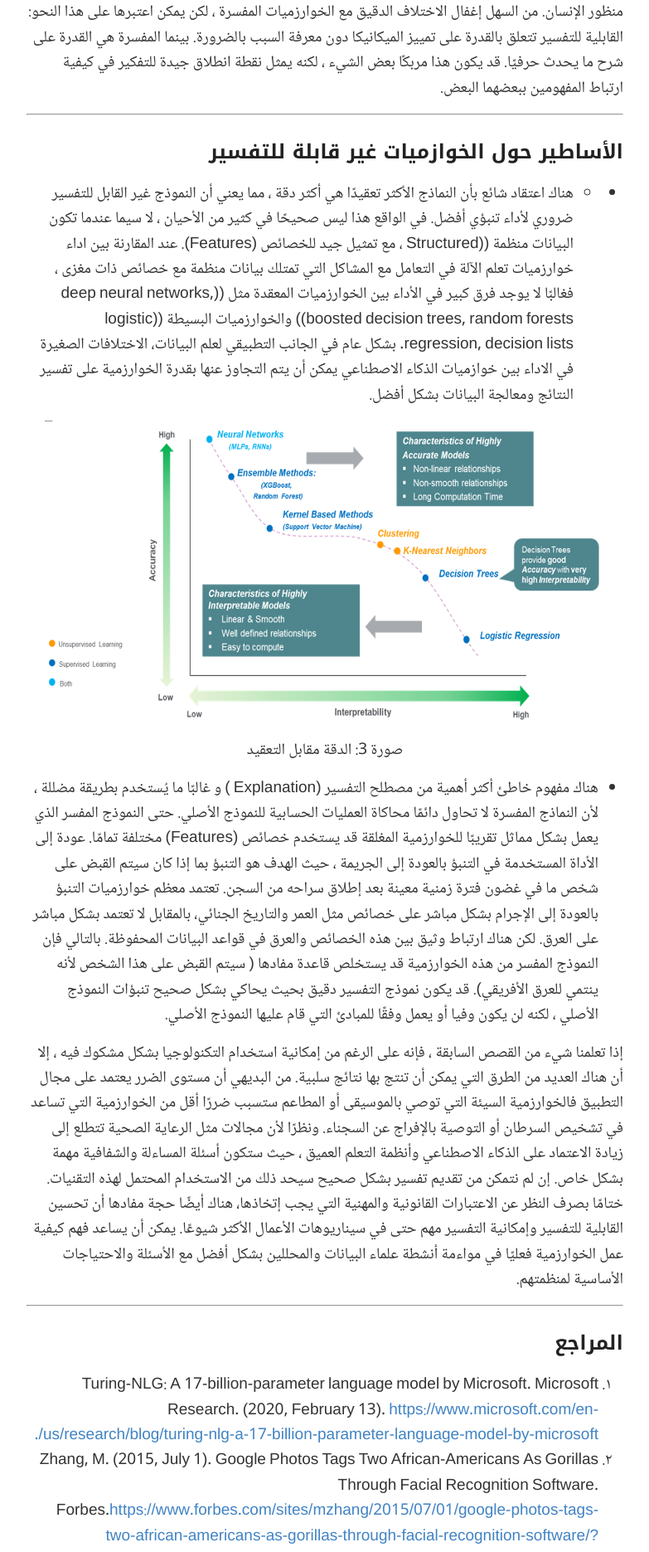
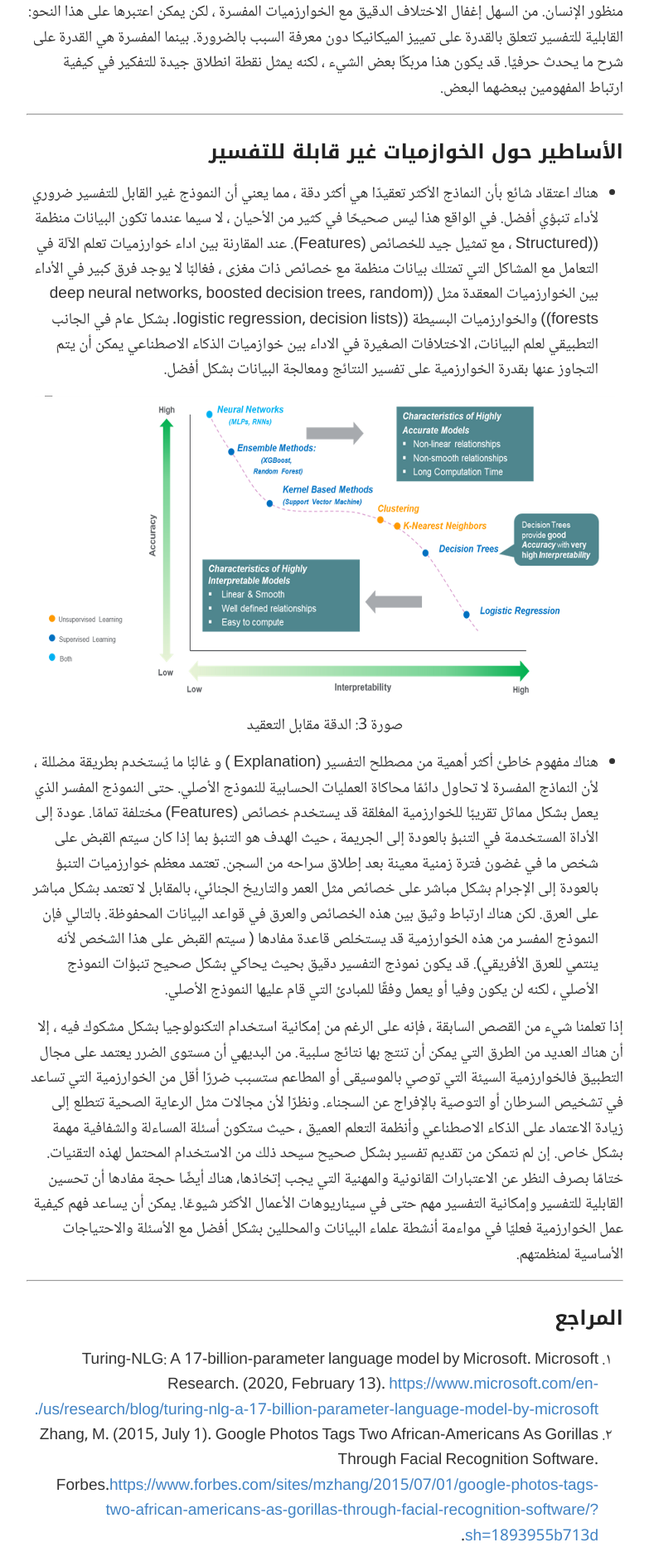
Before and after one commit to sahar119911/AldhaheriS, a Jekyll site: the page built from _posts/2021-5-25-NN-as-black-box.md, in a window 1280 px wide. Shown: the part 3635-5506 px from the top of the page at 83% size, without its empty margins (248-1031 px from the left). Built offline with Jekyll 4.4.1, drawn with Linux system fonts in a browser that asks for light colours.

```diff
--- a/_posts/2021-5-25-NN-as-black-box.md
+++ b/_posts/2021-5-25-NN-as-black-box.md
@@ -46,7 +46,7 @@ icon: 👓
 
 ---
 ## الأساطير حول الخوازميات غير قابلة للتفسير
-- -	هناك اعتقاد شائع بأن النماذج الأكثر تعقيدًا هي أكثر دقة ، مما يعني أن النموذج غير القابل للتفسير ضروري لأداء تنبؤي أفضل. في الواقع هذا ليس صحيحًا في كثير من الأحيان ، لا سيما عندما تكون البيانات منظمة ((Structured ، مع تمثيل جيد للخصائص (Features). عند المقارنة بين اداء خوارزميات تعلم الآلة في التعامل مع المشاكل التي تمتلك بيانات منظمة مع خصائص ذات مغزى ، فغالبًا لا يوجد فرق كبير في الأداء بين الخوارزميات المعقدة مثل ((deep neural networks, boosted decision trees, random forests)) والخوارزميات البسيطة ((logistic regression, decision lists.  بشكل عام في الجانب التطبيقي لعلم البيانات، الاختلافات الصغيرة في الاداء بين خوازميات الذكاء الاصطناعي يمكن أن يتم التجاوز عنها بقدرة الخوارزمية على تفسير النتائج ومعالجة البيانات بشكل أفضل.
+- 	هناك اعتقاد شائع بأن النماذج الأكثر تعقيدًا هي أكثر دقة ، مما يعني أن النموذج غير القابل للتفسير ضروري لأداء تنبؤي أفضل. في الواقع هذا ليس صحيحًا في كثير من الأحيان ، لا سيما عندما تكون البيانات منظمة ((Structured ، مع تمثيل جيد للخصائص (Features). عند المقارنة بين اداء خوارزميات تعلم الآلة في التعامل مع المشاكل التي تمتلك بيانات منظمة مع خصائص ذات مغزى ، فغالبًا لا يوجد فرق كبير في الأداء بين الخوارزميات المعقدة مثل ((deep neural networks, boosted decision trees, random forests)) والخوارزميات البسيطة ((logistic regression, decision lists.  بشكل عام في الجانب التطبيقي لعلم البيانات، الاختلافات الصغيرة في الاداء بين خوازميات الذكاء الاصطناعي يمكن أن يتم التجاوز عنها بقدرة الخوارزمية على تفسير النتائج ومعالجة البيانات بشكل أفضل.
 
 <center>
 <img src="https://github.com/sahar119911/AldhaheriS/blob/gh-pages/images/25-5-2021/0_fvrBaILFAaCCsYHT%20(1).png" alt="" width="700" align="middle"/>
```
